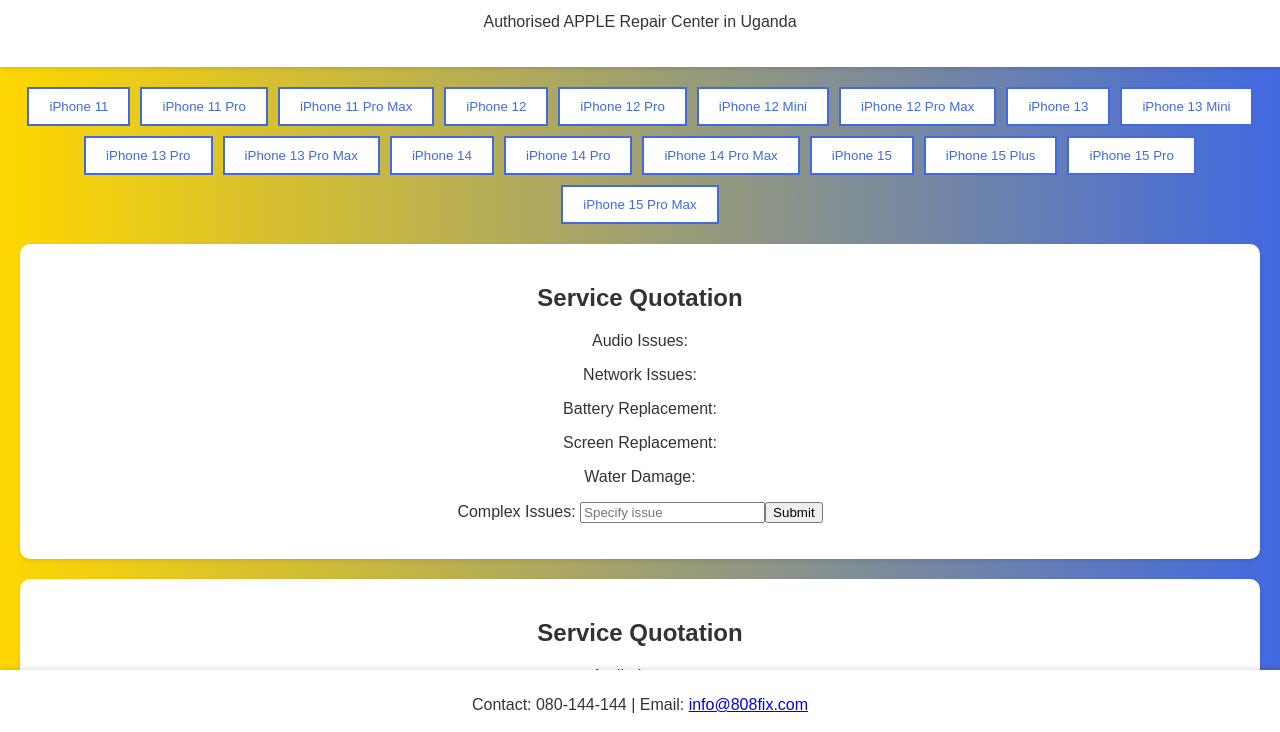
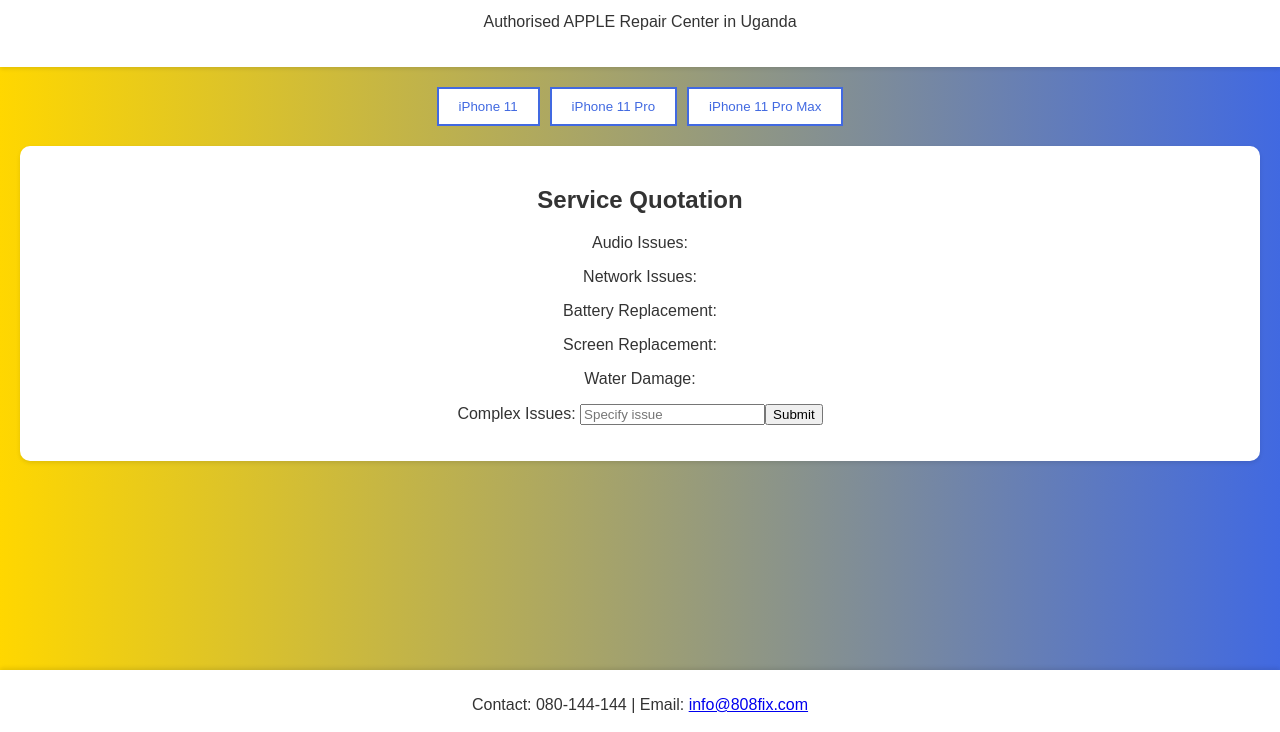
Before and after one commit to africanstudent/800, a plain HTML site: page index.html in a window 1280 px wide. Shown: the part 60-792 px from the top of the page. Drawn offline with Linux system fonts and the light colour scheme.

Commit message:
Initial commit

```diff
--- a/index.html
+++ b/index.html
@@ -16,34 +16,7 @@
             <button class="iphone-model" data-model="11">iPhone 11</button>
             <button class="iphone-model" data-model="11-Pro">iPhone 11 Pro</button>
             <button class="iphone-model" data-model="11-Pro-Max">iPhone 11 Pro Max</button>
-            <button class="iphone-model" data-model="12">iPhone 12</button>
-            <button class="iphone-model" data-model="12-Pro">iPhone 12 Pro</button>
-            <button class="iphone-model" data-model="12 Mini">iPhone 12 Mini</button>
-            <button class="iphone-model" data-model="12-Pro Max">iPhone 12 Pro Max</button>
-            <button class="iphone-model" data-model="13">iPhone 13</button>
-            <button class="iphone-model" data-model="13 Mini">iPhone 13 Mini</button>
-            <button class="iphone-model" data-model="13-Pro">iPhone 13 Pro</button>
-            <button class="iphone-model" data-model="13-Pro Max">iPhone 13 Pro Max</button>
-            <button class="iphone-model" data-model="14">iPhone 14</button>
-            <button class="iphone-model" data-model="14-Pro">iPhone 14 Pro</button>
-            <button class="iphone-model" data-model="14-Pro Max">iPhone 14 Pro Max</button>
-            <button class="iphone-model" data-model="15">iPhone 15</button>
-            <button class="iphone-model" data-model="15-Plus">iPhone 15 Plus</button>
-            <button class="iphone-model" data-model="15-Pro">iPhone 15 Pro</button>
-            <button class="iphone-model" data-model="15-Pro Max">iPhone 15 Pro Max</button>
-
             <!-- Add other models similarly -->
-        </section>
-        <section id="quotation">
-            <h2>Service Quotation</h2>
-            <div id="prices">
-                <p>Audio Issues: <span id="audio-price"></span></p>
-                <p>Network Issues: <span id="network-price"></span></p>
-                <p>Battery Replacement: <span id="battery-price"></span></p>
-                <p>Screen Replacement: <span id="screen-price"></span></p>
-                <p>Water Damage: <span id="water-price"></span></p>
-                <p>Complex Issues: <input type="text" id="complex-issue" placeholder="Specify issue"><button onclick="submitComplexIssue()">Submit</button></p>
-            </div>
         </section>
         <section id="quotation">
             <h2>Service Quotation</h2>
@@ -60,6 +33,6 @@
     <footer>
         <p>Contact: 080-144-144 | Email: <a href="mailto:info@808fix.com">info@808fix.com</a></p>
     </footer>
-    <script src="script.js" type="module"></script>
+    <script src="script.js"></script>
 </body>
 </html>
--- a/script.js
+++ b/script.js
@@ -1,6 +1,3 @@
-// script.js
-import { database, ref, set } from './firebase.js';
-
 document.querySelectorAll('.iphone-model').forEach(button => {
     button.addEventListener('click', () => {
         const model = button.getAttribute('data-model');
@@ -51,17 +48,9 @@ function displayPrices(model) {
 function submitComplexIssue() {
     const issue = document.getElementById('complex-issue').value;
     if(issue) {
-        // Save the complex issue to Firebase
-        const issueRef = ref(database, 'complex_issues/' + Date.now());
-        set(issueRef, {
-            issue: issue,
-            timestamp: Date.now()
-        }).then(() => {
-            console.log('Complex Issue Submitted: ', issue);
-            alert('Your complex issue has been submitted.');
-        }).catch((error) => {
-            console.error('Error submitting complex issue: ', error);
-        });
+        // Here you can send the issue to your backend/database
+        console.log(`Complex Issue Submitted: ${issue}`);
+        alert('Your complex issue has been submitted.');
     } else {
         alert('Please specify the complex issue.');
     }
```
